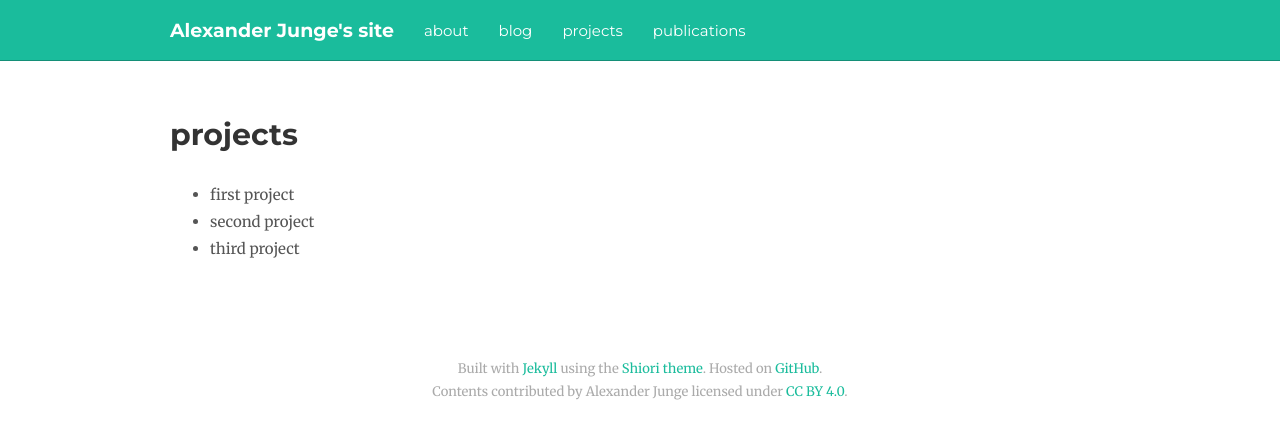
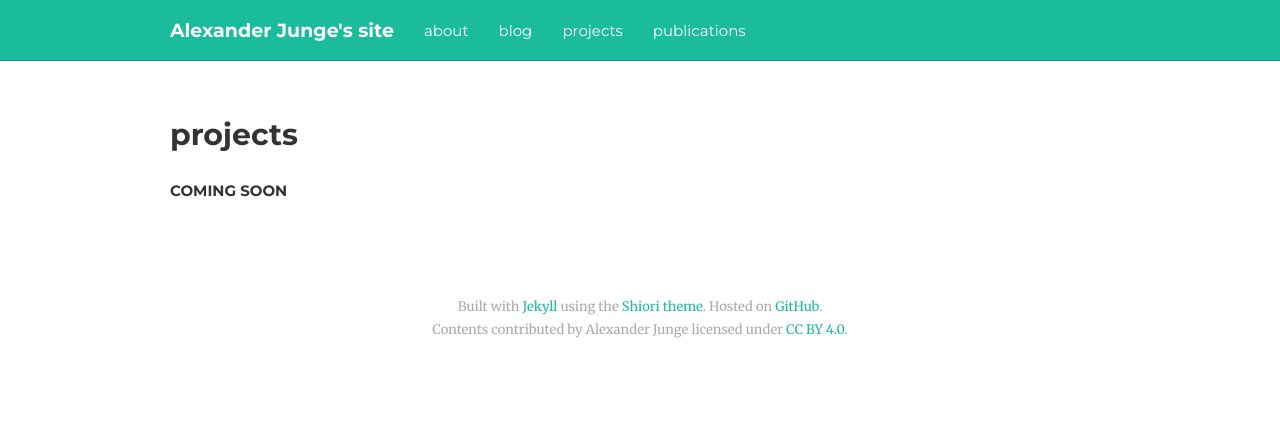
Before and after one commit to JungeAlexander/JungeAlexander.github.io, a Jekyll site: the page built from pages/projects.md, in a window 1280 px wide. Shown: the top 439 px of the page. Built offline with Jekyll 4.4.1, drawn with Linux system fonts in a browser that asks for light colours; nearby versions of some CDN libraries; comment, search, counter and statistics services are not loaded.

Commit message:
add coming soon notes to projects and publications page

```diff
--- a/pages/projects.md
+++ b/pages/projects.md
@@ -4,6 +4,4 @@ title: projects
 description: Website created by Alexander Junge with GitHub Pages
 ---
 
-- first project
-- second project
-- third project
+### Coming soon
```
Also changed, not shown: pages/publications.md (+7 -1 lines).
